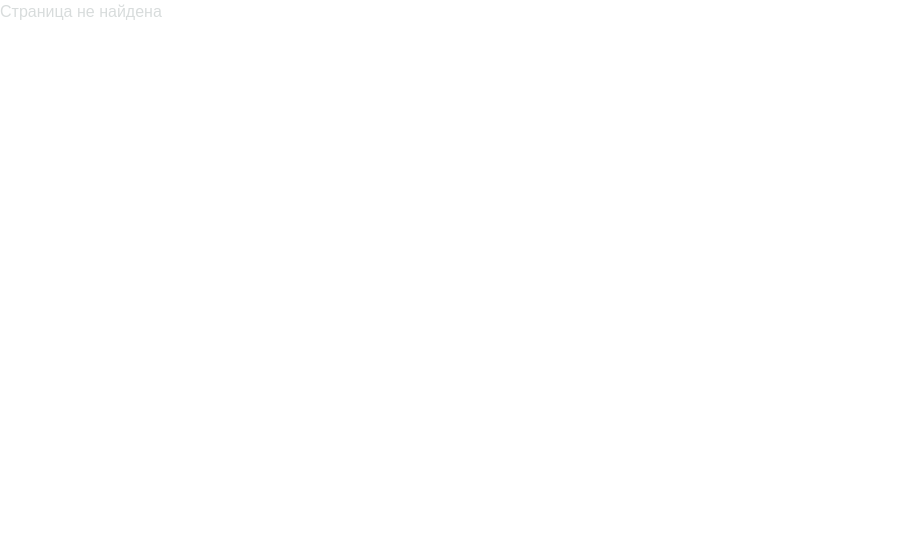
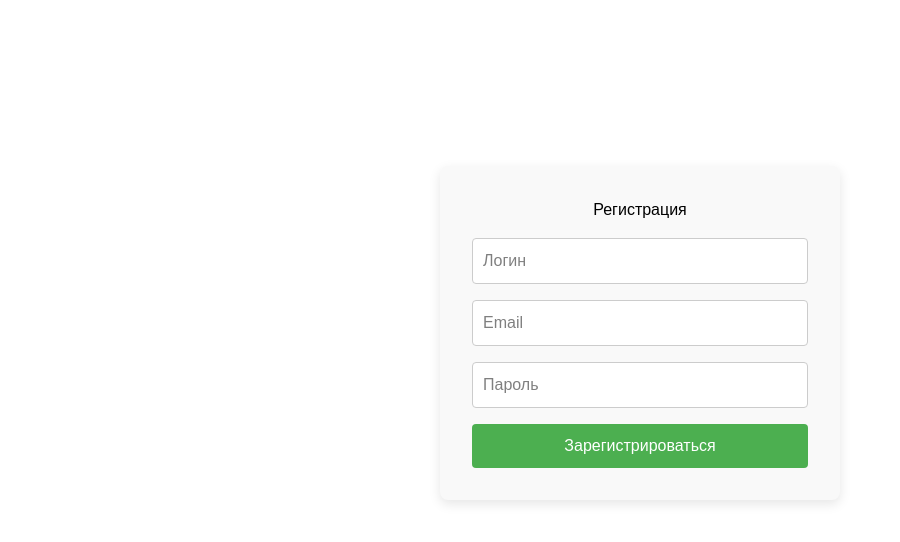
Before and after one commit to daneelez/news-aggregator, a React (Vite) app: page /register in a window 1280 px wide. Shown: the top 542 px of the page, without its empty margins (0-900 px from the left). Built offline with nearby package versions, Linux system fonts and the light colour scheme; a web font is replaced by a local one.

Commit message:
Fix authorization token

```diff
--- a/src/App.tsx
+++ b/src/App.tsx
@@ -1,11 +1,15 @@
 import {BrowserRouter, Routes, Route} from 'react-router-dom'
 import Home from "./components/pages/Home.tsx";
+import Register from './components/pages/Register.tsx'
+import LoginPage from './components/pages/Login.tsx'
 
 const App = () => {
     return (
         <BrowserRouter>
             <Routes>
                 <Route path="/" element={<Home/>}/>
+                <Route path='/register' element={<Register/>}/>
+                <Route path='/login' element={<LoginPage/>}/>
                 {/*<Route path="/news" element={<News/>}/>*/}
                 {/*<Route path="/settings" element={<Settings/>}/>*/}
                 {/* 404 fallback */}
--- a/src/components/pages/Home.tsx
+++ b/src/components/pages/Home.tsx
@@ -2,6 +2,8 @@ const Home = () => {
     return (
         <div>
             <h1 className='p-10 text-6xl font-bold text-center text-primary-500'>Home</h1>
+            <a href="/register">Зарегаться</a>
+            <a href="/login">Логин</a>
         </div>
     );
 }
--- a/src/components/pages/Login.tsx
+++ b/src/components/pages/Login.tsx
@@ -1,42 +1,102 @@
-import { useState } from 'react'
-import { login } from '../../services/authService'
-import { useNavigate } from 'react-router-dom'
+import { useState } from 'react';
+import { useNavigate } from 'react-router-dom';
+import axios from 'axios';
+import { useAuth } from './AuthContext.tsx';
 
 const LoginPage = () => {
-  const [email, setEmail] = useState('')
-  const [password, setPassword] = useState('')
-  const [error, setError] = useState('')
-  const navigate = useNavigate()
+  const [email, setEmail] = useState('');
+  const [password, setPassword] = useState('');
+  const [error, setError] = useState('');
+  const navigate = useNavigate();
+  const { login } = useAuth();
 
   const handleLogin = async () => {
-    const success = await login(email, password)
-    if (success) navigate('/digest')
-    else setError('Неверный email или пароль')
-  }
+    try {
+      const response = await axios.post('https://your-api.com/login', {
+        email,
+        password,
+      });
+
+      const token = response.data.token;
+      login(token);
+      setError('');
+      navigate('/digest');
+    } catch (err: unknown) {
+      if (axios.isAxiosError(err)) {
+        setError(err.response?.data?.message || 'Ошибка входа');
+      } else {
+        setError('Неизвестная ошибка');
+      }
+    }
+  };
 
   return (
-    <div className="p-4 max-w-md mx-auto">
-      <h1 className="text-2xl font-bold mb-4">Вход</h1>
-      {error && <p className="text-red-500 mb-2">{error}</p>}
+    <form
+      onSubmit={(e) => {
+        e.preventDefault();
+        handleLogin();
+      }}
+      style={{
+        maxWidth: '400px',
+        margin: '15% auto',
+        padding: '2rem',
+        borderRadius: '8px',
+        boxShadow: '0 4px 12px rgba(0, 0, 0, 0.1)',
+        backgroundColor: '#f9f9f9',
+        display: 'flex',
+        flexDirection: 'column',
+        gap: '1rem',
+        fontFamily: 'Arial, sans-serif',
+        color: '#000',
+      }}
+    >
+      <h2 style={{ textAlign: 'center' }}>Вход</h2>
+
       <input
         type="email"
         placeholder="Email"
-        className="w-full mb-2 p-2 border"
         value={email}
         onChange={(e) => setEmail(e.target.value)}
+        required
+        style={inputStyle}
       />
+
       <input
         type="password"
         placeholder="Пароль"
-        className="w-full mb-4 p-2 border"
         value={password}
         onChange={(e) => setPassword(e.target.value)}
+        required
+        style={inputStyle}
       />
-      <button onClick={handleLogin} className="bg-blue-500 text-white px-4 py-2 rounded">
+
+      <button type="submit" style={buttonStyle}>
         Войти
       </button>
-    </div>
-  )
-}
 
-export default LoginPage
+      {error && <p style={{ color: 'red', textAlign: 'center' }}>{error}</p>}
+    </form>
+  );
+};
+
+const inputStyle: React.CSSProperties = {
+  padding: '10px',
+  borderRadius: '4px',
+  border: '1px solid #ccc',
+  fontSize: '1rem',
+  color: '#000',
+  backgroundColor: '#fff',
+};
+
+const buttonStyle: React.CSSProperties = {
+  padding: '10px',
+  backgroundColor: '#4CAF50',
+  color: '#fff',
+  border: 'none',
+  borderRadius: '4px',
+  fontSize: '1rem',
+  cursor: 'pointer',
+  transition: 'background-color 0.3s',
+};
+
+export default LoginPage;
--- a/src/components/pages/Register.tsx
+++ b/src/components/pages/Register.tsx
@@ -7,6 +7,7 @@ interface RegisterProps {
 
 const Register: React.FC<RegisterProps> = ({ onRegisterSuccess }) => {
   const [login, setLogin] = useState('');
+  const [email, setEmail] = useState('');
   const [password, setPassword] = useState('');
   const [error, setError] = useState('');
 
@@ -15,6 +16,7 @@ const Register: React.FC<RegisterProps> = ({ onRegisterSuccess }) => {
     try {
       const response = await axios.post('https://your-api.com/register', {
         login,
+        email,
         password,
       });
       onRegisterSuccess(response.data.token);
@@ -31,25 +33,78 @@ const Register: React.FC<RegisterProps> = ({ onRegisterSuccess }) => {
   };
 
   return (
-    <form onSubmit={handleSubmit}>
+    <form
+      onSubmit={handleSubmit}
+      style={{
+        maxWidth: '400px',
+        margin: '13% auto',
+        padding: '2rem',
+        borderRadius: '8px',
+        boxShadow: '0 4px 12px rgba(0, 0, 0, 0.1)',
+        backgroundColor: '#f9f9f9',
+        display: 'flex',
+        flexDirection: 'column',
+        gap: '1rem',
+        fontFamily: 'Arial, sans-serif',
+        color: '#000',
+      }}
+    >
+      <h2 style={{ textAlign: 'center' }}>Регистрация</h2>
+
       <input
         type="text"
         placeholder="Логин"
         value={login}
         onChange={e => setLogin(e.target.value)}
         required
+        style={inputStyle}
       />
+
+      <input
+        type="email"
+        placeholder="Email"
+        value={email}
+        onChange={e => setEmail(e.target.value)}
+        required
+        style={inputStyle}
+      />
+
       <input
         type="password"
         placeholder="Пароль"
         value={password}
         onChange={e => setPassword(e.target.value)}
         required
+        style={inputStyle}
       />
-      <button type="submit">Зарегистрироваться</button>
-      {error && <p style={{ color: 'red' }}>{error}</p>}
+
+      <button type="submit" style={buttonStyle}>
+        Зарегистрироваться
+      </button>
+
+      {error && <p style={{ color: 'red', textAlign: 'center' }}>{error}</p>}
     </form>
   );
 };
 
+const inputStyle: React.CSSProperties = {
+  padding: '10px',
+  borderRadius: '4px',
+  border: '1px solid #ccc',
+  fontSize: '1rem',
+  color: '#000',
+  backgroundColor: '#fff',
+};
+
+const buttonStyle: React.CSSProperties = {
+  padding: '10px',
+  backgroundColor: '#4CAF50',
+  color: '#fff',
+  border: 'none',
+  borderRadius: '4px',
+  fontSize: '1rem',
+  cursor: 'pointer',
+  transition: 'background-color 0.3s',
+};
+
 export default Register;
--- a/src/main.tsx
+++ b/src/main.tsx
@@ -1,13 +1,17 @@
-import { StrictMode } from 'react'
-import { createRoot } from 'react-dom/client'
+import {StrictMode} from 'react'
+import {createRoot} from 'react-dom/client'
 import './index.css'
 import App from './App.tsx'
 import {registerSW} from "virtual:pwa-register";
+import {AuthProvider} from './components/pages/AuthContext.tsx'
 
 registerSW({immediate: true});
 
 createRoot(document.getElementById('root')!).render(
-  <StrictMode>
-    <App />
-  </StrictMode>,
+    <StrictMode>
+        <AuthProvider>
+            <App/>
+        </AuthProvider>
+
+    </StrictMode>,
 )
```
Also changed, not shown: package.json (+5 -4 lines), 1 other file (tests, documents, lock files or other folders).
